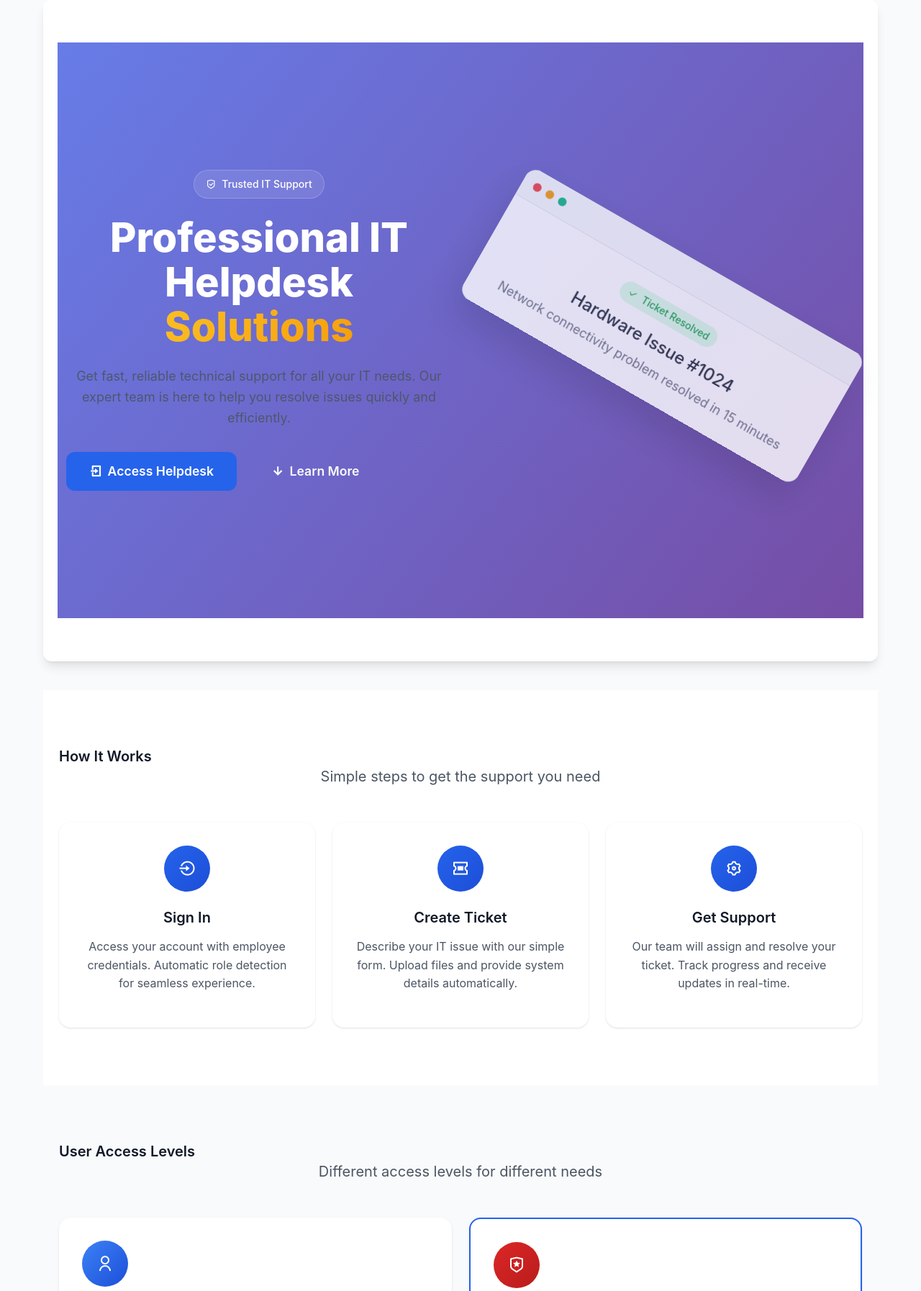
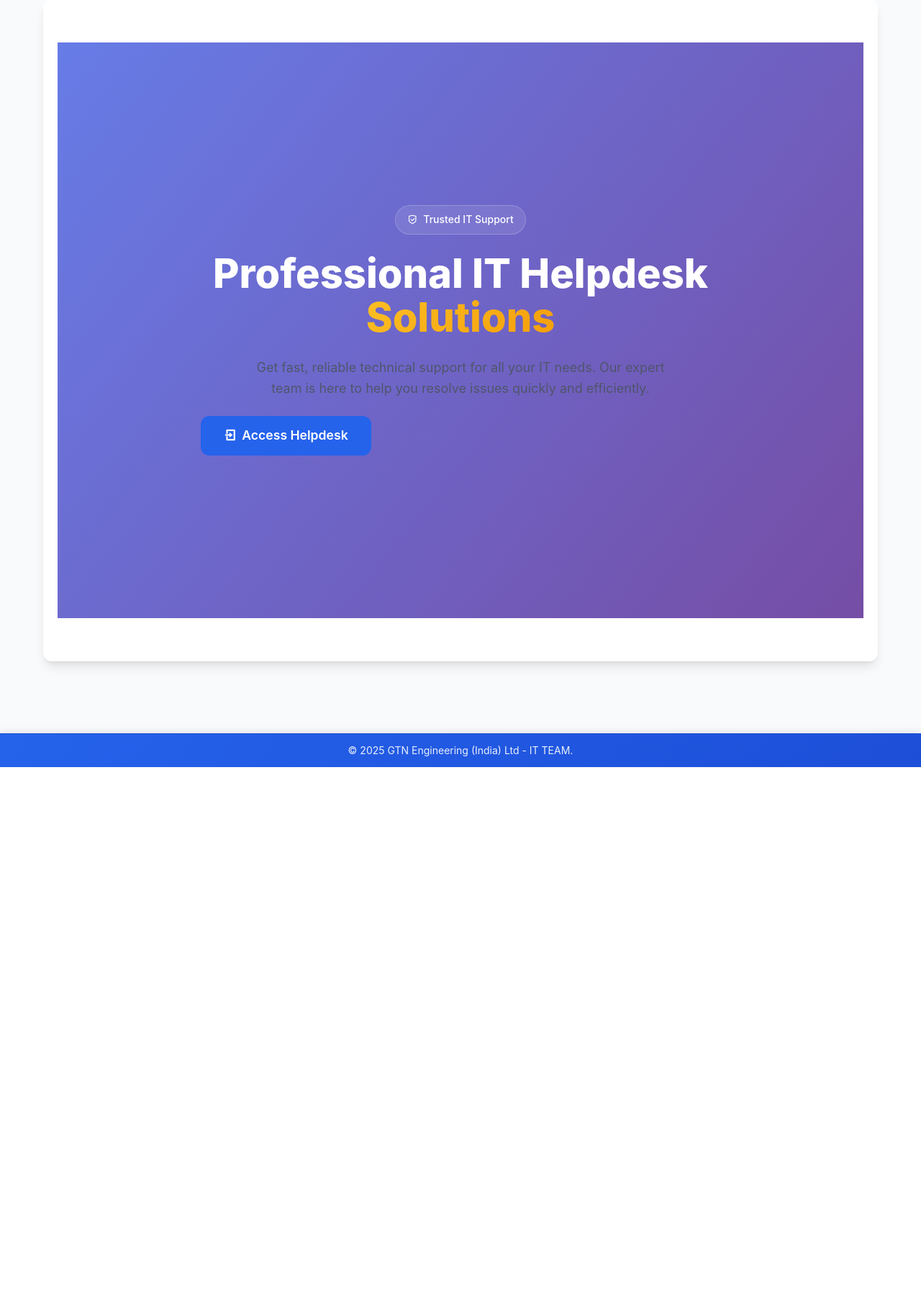
Before and after one commit to narain-karthik/GTN-29-06-2025_11AM, a Flask app: page / in a window 1280 px wide. Shown: the part 172-1966 px from the top of the page at 72% size. After the commit the page ends 1238 px from the top, so only its background shows below. Run offline with Flask 3, Linux system fonts and the light colour scheme; some libraries are stand-ins or nearby versions.

Commit message:
Make the homepage load faster by displaying only essential information
Refactors index.html by removing non-essential sections, using a compact design, and setting a 60vh min-height.

Replit-Commit-Author: Agent
Replit-Commit-Session-Id: 968cf9d1-1953-4ced-8f90-7373698040b1
Replit-Commit-Screenshot-Url: https://storage.googleapis.com/screenshot-production-us-central1/bdaee034-124b-4f81-9893-bd6d51f88ad8/e80359a9-d661-4e5c-aaa6-8858bac11edb.jpg

```diff
--- a/templates/index.html
+++ b/templates/index.html
@@ -1,57 +1,32 @@
-{% extends "base.html" %}
-
-{% block content %}
-<!-- Modern Hero Section -->
+{% extends "base.html" %} {% block content %}
+<!-- Compact Hero Section -->
 <section class="hero-section">
     <div class="hero-gradient">
         <div class="container">
-            <div class="row align-items-center min-vh-75">
-                <div class="col-lg-6">
+            <div class="row align-items-center justify-content-center" style="min-height: 60vh;">
+                <div class="col-lg-8 text-center">
                     <div class="hero-content">
-                        <div class="hero-badge">
+                        <div class="hero-badge mb-4">
                             <i class="ri-shield-check-line"></i>
                             <span>Trusted IT Support</span>
                         </div>
-                        <h1 class="hero-title">
+                        <h1 class="hero-title mb-4">
                             Professional IT Helpdesk
                             <span class="text-gradient">Solutions</span>
                         </h1>
-                        <p class="hero-description">
-                            Get fast, reliable technical support for all your IT needs.
-                            Our expert team is here to help you resolve issues quickly and efficiently.
+                        <p class="hero-description mb-4">
+                            Get fast, reliable technical support for all your IT
+                            needs. Our expert team is here to help you resolve
+                            issues quickly and efficiently.
                         </p>
                         <div class="hero-actions">
-                            <a href="{{ url_for('common_login') }}" class="btn btn-primary btn-hero">
+                            <a
+                                href="{{ url_for('common_login') }}"
+                                class="btn btn-primary btn-hero"
+                            >
                                 <i class="ri-login-box-line"></i>
                                 Access Helpdesk
                             </a>
-                            <button class="btn btn-outline-light btn-hero" onclick="scrollToFeatures()">
-                                <i class="ri-arrow-down-line"></i>
-                                Learn More
-                            </button>
-                        </div>
-                    </div>
-                </div>
-                <div class="col-lg-6">
-                    <div class="hero-visual">
-                        <div class="floating-card">
-                            <div class="card-header">
-                                <div class="card-dots">
-                                    <span></span>
-                                    <span></span>
-                                    <span></span>
-                                </div>
-                            </div>
-                            <div class="card-content">
-                                <div class="ticket-preview">
-                                    <div class="ticket-status success">
-                                        <i class="ri-check-line"></i>
-                                        Ticket Resolved
-                                    </div>
-                                    <h4>Hardware Issue #1024</h4>
-                                    <p>Network connectivity problem resolved in 15 minutes</p>
-                                </div>
-                            </div>
                         </div>
                     </div>
                 </div>
@@ -59,98 +34,4 @@
         </div>
     </div>
 </section>
-
-<!-- Features Section -->
-<section class="features-section" id="features">
-    <div class="container">
-        <div class="text-center mb-5">
-            <h2 class="section-title">How It Works</h2>
-            <p class="section-subtitle">Simple steps to get the support you need</p>
-        </div>
-        <div class="row g-4">
-            <div class="col-md-4">
-                <div class="feature-card">
-                    <div class="feature-icon">
-                        <i class="ri-login-circle-line"></i>
-                    </div>
-                    <h4>Sign In</h4>
-                    <p>Access your account with employee credentials. Automatic role detection for seamless experience.</p>
-                </div>
-            </div>
-            <div class="col-md-4">
-                <div class="feature-card">
-                    <div class="feature-icon">
-                        <i class="ri-ticket-2-line"></i>
-                    </div>
-                    <h4>Create Ticket</h4>
-                    <p>Describe your IT issue with our simple form. Upload files and provide system details automatically.</p>
-                </div>
-            </div>
-            <div class="col-md-4">
-                <div class="feature-card">
-                    <div class="feature-icon">
-                        <i class="ri-settings-3-line"></i>
-                    </div>
-                    <h4>Get Support</h4>
-                    <p>Our team will assign and resolve your ticket. Track progress and receive updates in real-time.</p>
-                </div>
-            </div>
-        </div>
-    </div>
-</section>
-
-<!-- User Roles Section -->
-<section class="roles-section">
-    <div class="container">
-        <div class="text-center mb-5">
-            <h2 class="section-title">User Access Levels</h2>
-            <p class="section-subtitle">Different access levels for different needs</p>
-        </div>
-        <div class="row g-4 justify-content-center">
-            <div class="col-md-6">
-                <div class="role-card">
-                    <div class="role-icon user">
-                        <i class="ri-user-line"></i>
-                    </div>
-                    <h4>User Access</h4>
-                    <ul class="role-features">
-                        <li><i class="ri-check-line"></i> Create support tickets</li>
-                        <li><i class="ri-check-line"></i> Track ticket progress</li>
-                        <li><i class="ri-check-line"></i> View personal ticket history</li>
-                        <li><i class="ri-check-line"></i> Add comments to tickets</li>
-                    </ul>
-                </div>
-            </div>
-            <div class="col-md-6">
-                <div class="role-card featured">
-                    <div class="role-icon admin">
-                        <i class="ri-shield-star-line"></i>
-                    </div>
-                    <h4>Super Admin Access</h4>
-                    <ul class="role-features">
-                        <li><i class="ri-check-line"></i> Manage all tickets</li>
-                        <li><i class="ri-check-line"></i> User management</li>
-                        <li><i class="ri-check-line"></i> Assignment control</li>
-                        <li><i class="ri-check-line"></i> Reports and analytics</li>
-                        <li><i class="ri-check-line"></i> System configuration</li>
-                    </ul>
-                </div>
-            </div>
-        </div>
-    </div>
-</section>
-
-<!-- CTA Section -->
-<section class="cta-section">
-    <div class="container">
-        <div class="cta-content text-center">
-            <h2>Ready to Get Started?</h2>
-            <p>Join thousands of users who trust our IT helpdesk for reliable support</p>
-            <a href="{{ url_for('common_login') }}" class="btn btn-light btn-lg">
-                <i class="ri-arrow-right-line"></i>
-                Access Your Account
-            </a>
-        </div>
-    </div>
-</section>
 {% endblock %}
```
Also changed, not shown: replit.md (+6 -0 lines).
